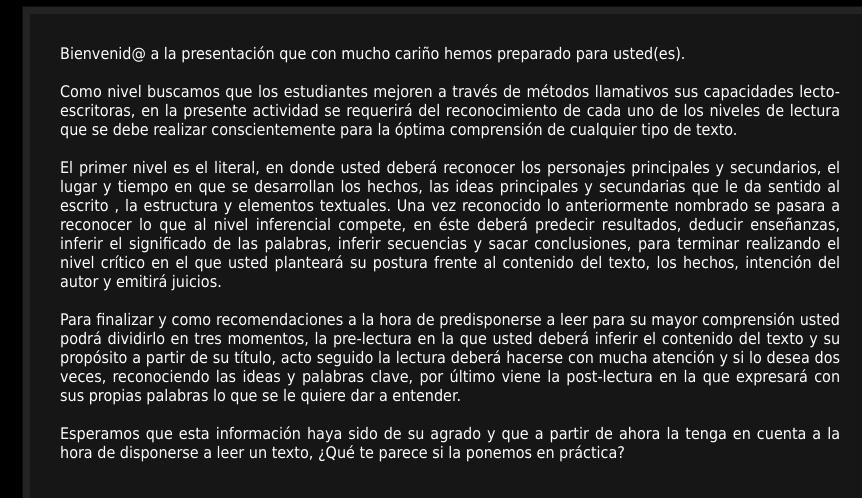
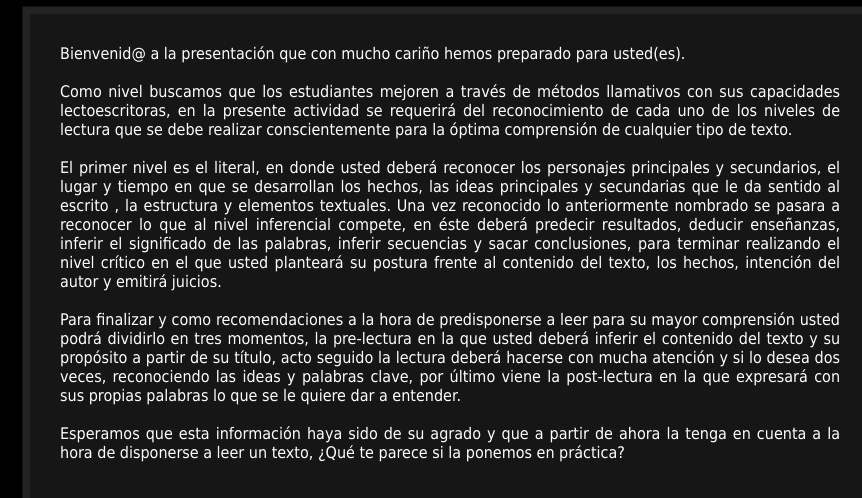
Before and after one commit to soloesparauntest/Dia-de-la-ciencia, a plain HTML site: page index.html in a window 1280 px wide. Shown: the part 251-749 px from the top of the page, 0-862 px from the left. Drawn offline with Linux system fonts and the light colour scheme; grey boxes are pictures that could not be loaded.

Commit message:
Update index.html

```diff
--- a/index.html
+++ b/index.html
@@ -37,8 +37,8 @@
 
 <p id = "principal1">Bienvenid@ a la presentación que con mucho cariño hemos preparado para usted(es).<br/><br/>
 
-Como nivel buscamos que los estudiantes mejoren a través de métodos llamativos sus capacidades
-lecto-escritoras, en la presente actividad se requerirá del reconocimiento de cada uno de los
+Como nivel buscamos que los estudiantes mejoren a través de métodos llamativos con sus capacidades
+lectoescritoras, en la presente actividad se requerirá del reconocimiento de cada uno de los
 niveles de lectura que se debe realizar conscientemente para la óptima comprensión de cualquier
 tipo de texto.<br/><br/>
 
```
